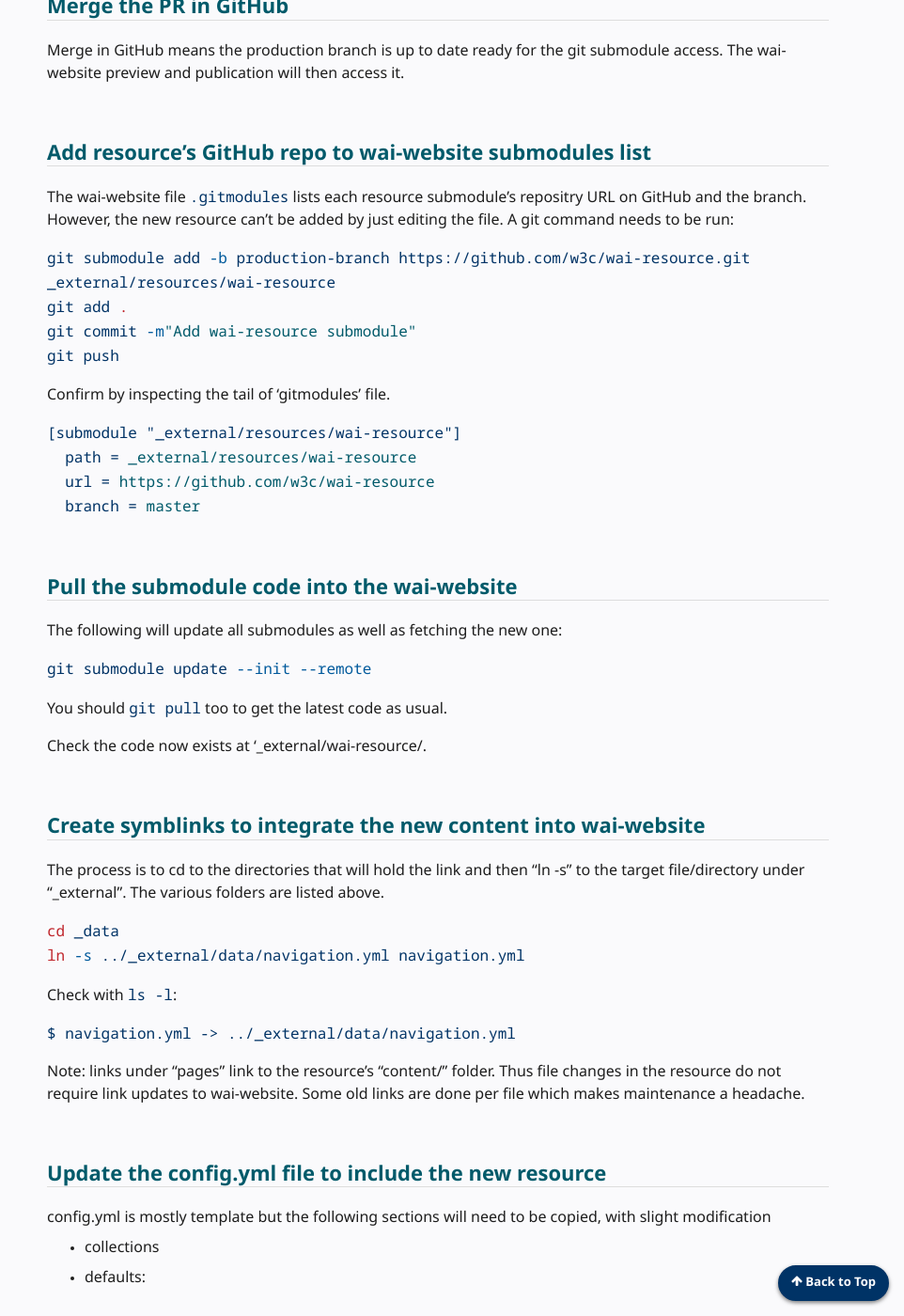
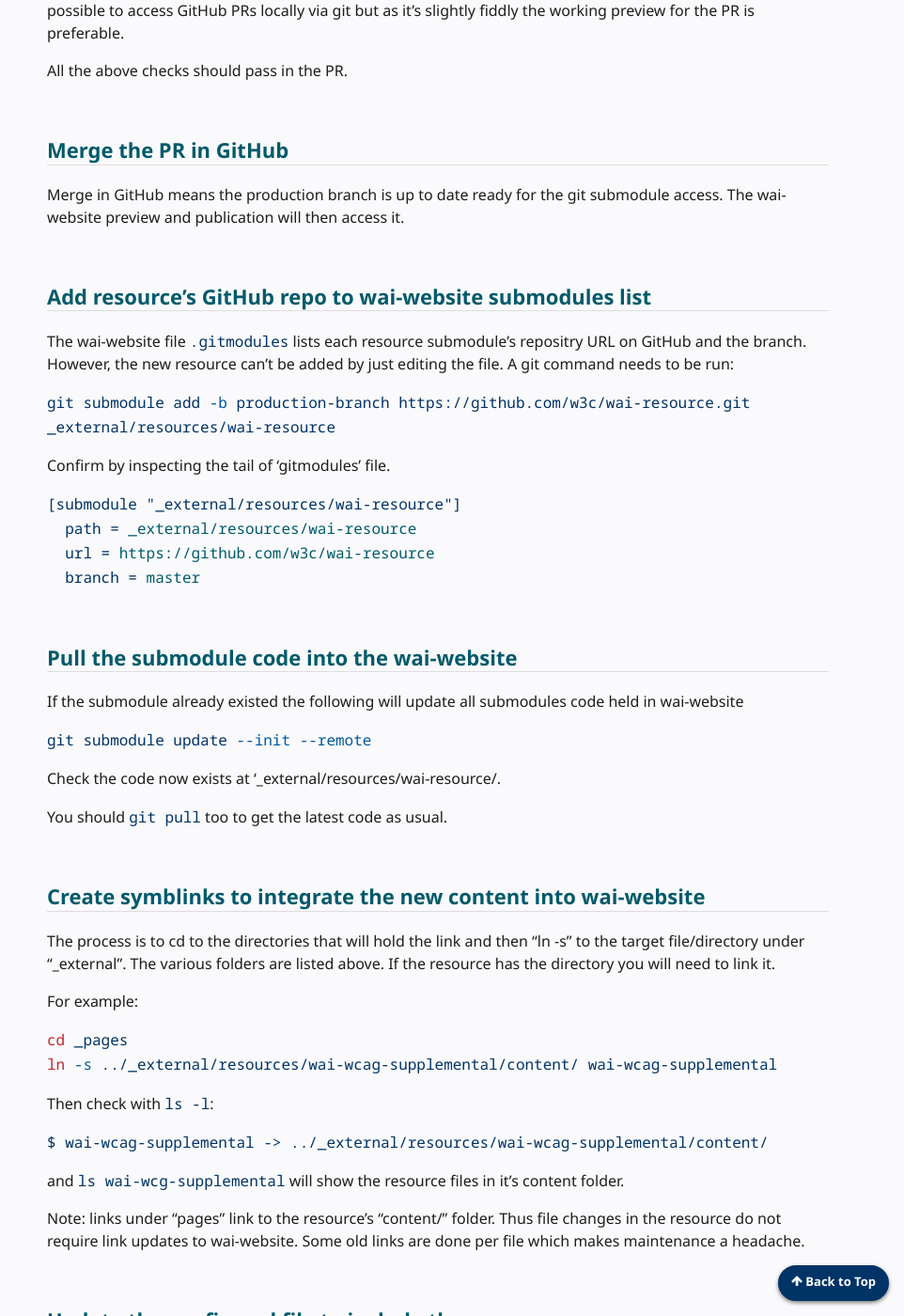
Before and after one commit to w3c/wai-website-theme, a Jekyll site: the page built from content/technical-integrating-resource.md, in a window 1280 px wide and 1400 px high, scrolled down 3678 px. Shown: the whole window at 94% size, without its empty margins (318-1280 px from the left). Built offline with Jekyll 4.4.1, drawn with Linux system fonts in a browser that asks for light colours; cached includes are drawn as plain includes; comment, search, counter and statistics services are not loaded; some of the changed text lies outside the part shown.

Commit message:
Tweak text

````diff
--- a/content/technical-integrating-resource.md
+++ b/content/technical-integrating-resource.md
@@ -73,11 +73,16 @@
 - _collections - Jekyll collections
 - _plugins - ruby plugins for liquid
 - _data/wai-resource - Jekyll data files
-- _data/* - must be symblinks to the data git submodule
 - Gemfile - may include resource specific Gems
 - config.yml - Jekyll config
 
-NB: The files that are direct children of `_data` must all be links to the included wai-website-data git submodule files. Otherwise resource specific changes have been made and will be lost in integration.
+NB: The files that are direct children of `_data` must all be links to the included wai-website-data git submodule files. Otherwise resource specific changes have been made and will be lost in integration. Currently these are:
+
+- lang.json
+- navigation.yml
+- techniques.yml
+- translations.yml
+- wcag.yml
 
 ## Review page frontmatter and config.yml
 
@@ -91,6 +96,7 @@
   repository: w3c/wai-resource
   branch: main
   path: content/filename
+footer: ...
 ```
 
 The config.yml file is mostly template but some sections will need to be copied to the wai-website config.file, with slight modification. See below.
@@ -117,9 +123,6 @@
 
 ```bash
 git submodule add -b production-branch https://github.com/w3c/wai-resource.git _external/resources/wai-resource
-git add .
-git commit -m"Add wai-resource submodule"
-git push
 ```
 
 Confirm by inspecting the tail of 'gitmodules' file.
@@ -133,28 +136,32 @@
 
 ## Pull the submodule code into the wai-website
 
-The following will update all submodules as well as fetching the new one:
+If the submodule already existed the following will update all submodules code held in wai-website
 
 ```bash
 git submodule update --init --remote
 ```
 
+Check the code now exists at '_external/resources/wai-resource/.
+
 You should `git pull` too to get the latest code as usual.
-
-Check the code now exists at '_external/wai-resource/.
 
 ## Create symblinks to integrate the new content into wai-website
 
-The process is to cd to the directories that will hold the link and then "ln -s" to the target file/directory under "_external". The various folders are listed above.
+The process is to cd to the directories that will hold the link and then "ln -s" to the target file/directory under "_external". The various folders are listed above. If the resource has the directory you will need to link it.
+
+For example:
 
 ```bash
-cd _data
-ln -s ../_external/data/navigation.yml navigation.yml
+cd _pages
+ln -s ../_external/resources/wai-wcag-supplemental/content/ wai-wcag-supplemental
 ```
 
-Check with `ls -l`:
+Then check with `ls -l`:
 
-`$ navigation.yml -> ../_external/data/navigation.yml`
+`$ wai-wcag-supplemental -> ../_external/resources/wai-wcag-supplemental/content/`
+
+and `ls wai-wcg-supplemental` will show the resource files in it's content folder.
 
 Note: links under "pages" link to the resource's "content/" folder. Thus file changes in the resource do not require link updates to wai-website. Some old links are done per file which makes maintenance a headache.
 
@@ -212,6 +219,10 @@
 
 See the [wai-website deploys page](https://app.netlify.com/sites/wai-website/deploys).
 
+Note: that with Lighthouse scores enabled in Netlify the build takes a long time to load.
+
+Fix any problems found in the preview. Remember some change will need to be made in the resource repo and others in the wai-website repo. Ensure everything gets pushed to GitHub.
+
 ## Push wai-website
 
 ```bash
````
Also changed, not shown: other parts of content/technical-integrating-resource.md (+0 -2 lines).
